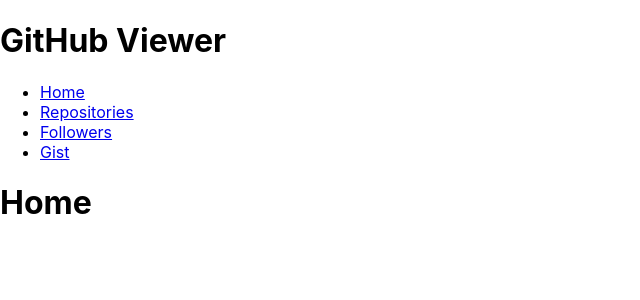
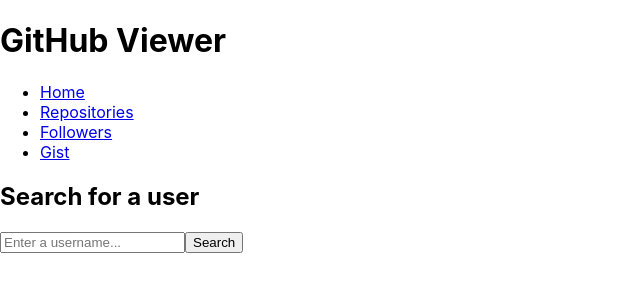
Before and after one commit to chidiebereojingwa/github_userSearch, a React (Create React App) app: page / in a window 1280 px wide. Shown: the top 300 px of the page, without its empty margins (0-640 px from the left). Built offline with nearby package versions, Linux system fonts and the light colour scheme.

Commit message:
Add helper function

```diff
--- a/src/App.tsx
+++ b/src/App.tsx
@@ -1,5 +1,6 @@
 import './App.css';
-import React from 'react';
+import React, { FormEvent, useState } from 'react';
+
 import {
   BrowserRouter as Router,
   Switch,
@@ -7,8 +8,28 @@
   Link,
   Redirect,
 } from "react-router-dom";
+import { IGitHubUser } from "./interfaces/IGitHubUser";
+import axios from 'axios';
 
 function App() {
+  const [userSearch, setUserSearch] = useState<string>('');
+  const [foundUser, setFoundUser] = useState<IGitHubUser>();
+
+ const handleSearchRequest = async () => {
+   try {
+     const response = await axios.get<IGitHubUser>(
+       `https://api.github.com/users/${userSearch}`
+     );
+     setFoundUser(response.data);
+   } catch (error) {
+     console.log(error);
+   }
+ };
+
+ const searchForUser = (event: FormEvent<HTMLFormElement>) => {
+   event.preventDefault();
+   handleSearchRequest();
+ };
 
   return (
     <div className="App">
@@ -33,7 +54,15 @@
         <main>
           <switch>
             <Route exact path="/">
-              <h1>Home</h1>
+              <h2>Search for a user</h2>
+              <form className="search-user" onSubmit={searchForUser}>
+                <input
+                  value={userSearch}
+                  onChange={(event) => setUserSearch(event.target.value)}
+                  placeholder="Enter a username..."
+                />
+                <button>Search</button>
+              </form>
             </Route>
             <Route path="/repositories">
               <h1>Repositories</h1>
--- /dev/null
+++ b/src/interfaces/IGitHubUser.ts
@@ -0,0 +1,34 @@
+export interface IGitHubUser {
+    avatar_url: string;
+    bio: string;
+    blog: string;
+    company: string;
+    created_at: string;
+    email: string;
+    events_url: string;
+    followers: number;
+    followers_url: string;
+    following: number;
+    following_url: string;
+    gists_url: string;
+    gravatar_id: string;
+    hireable: boolean;
+    html_url: string;
+    id: number;
+    location: string;
+    login: string;
+    name: string;
+    node_id: string;
+    organizations_url: string;
+    public_gists: number;
+    public_repos: number;
+    received_events_url: string;
+    repos_url: string;
+    site_admin: boolean;
+    starred_url: string;
+    subscriptions_url: string;
+    twitter_username: string;
+    type: string;
+    updated_at: string;
+    url: string;
+}
```
